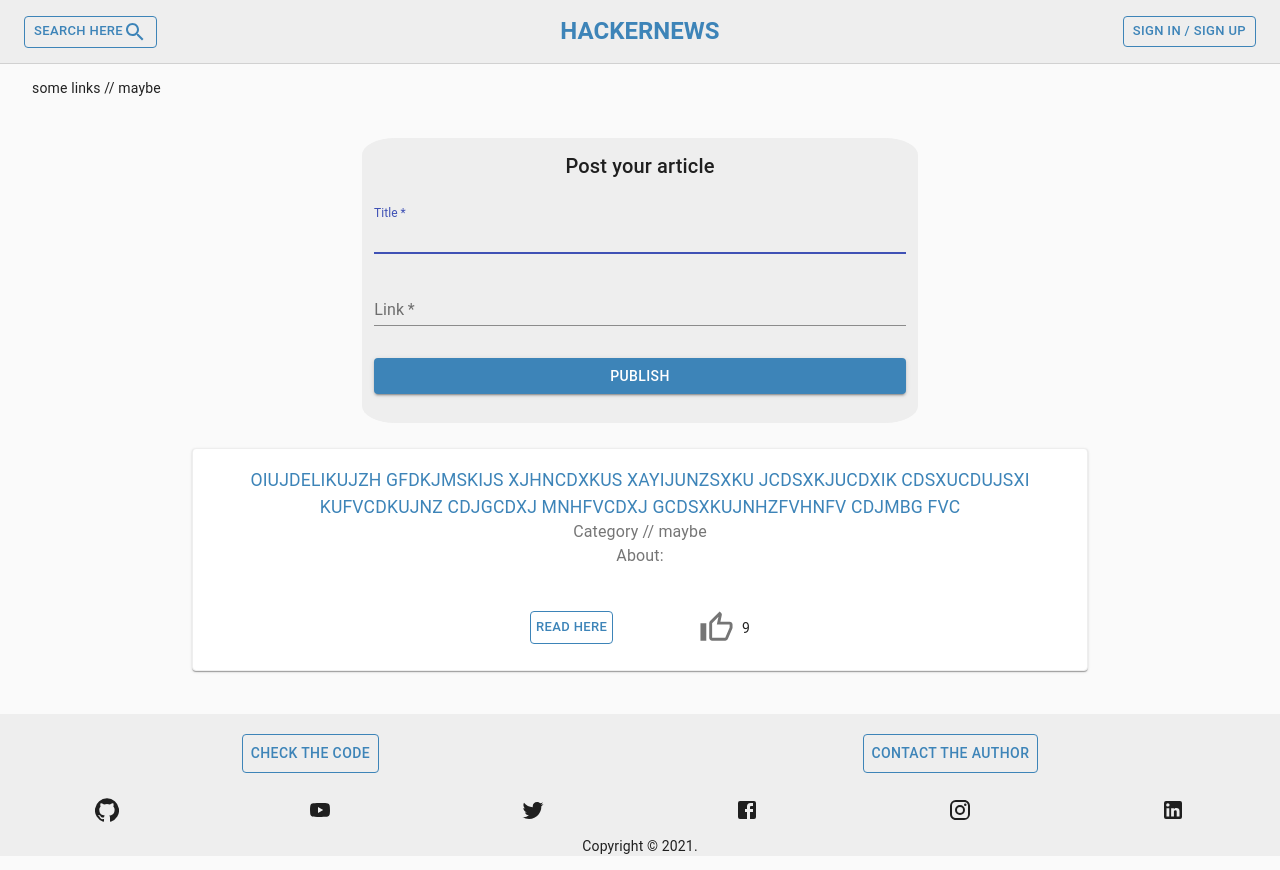
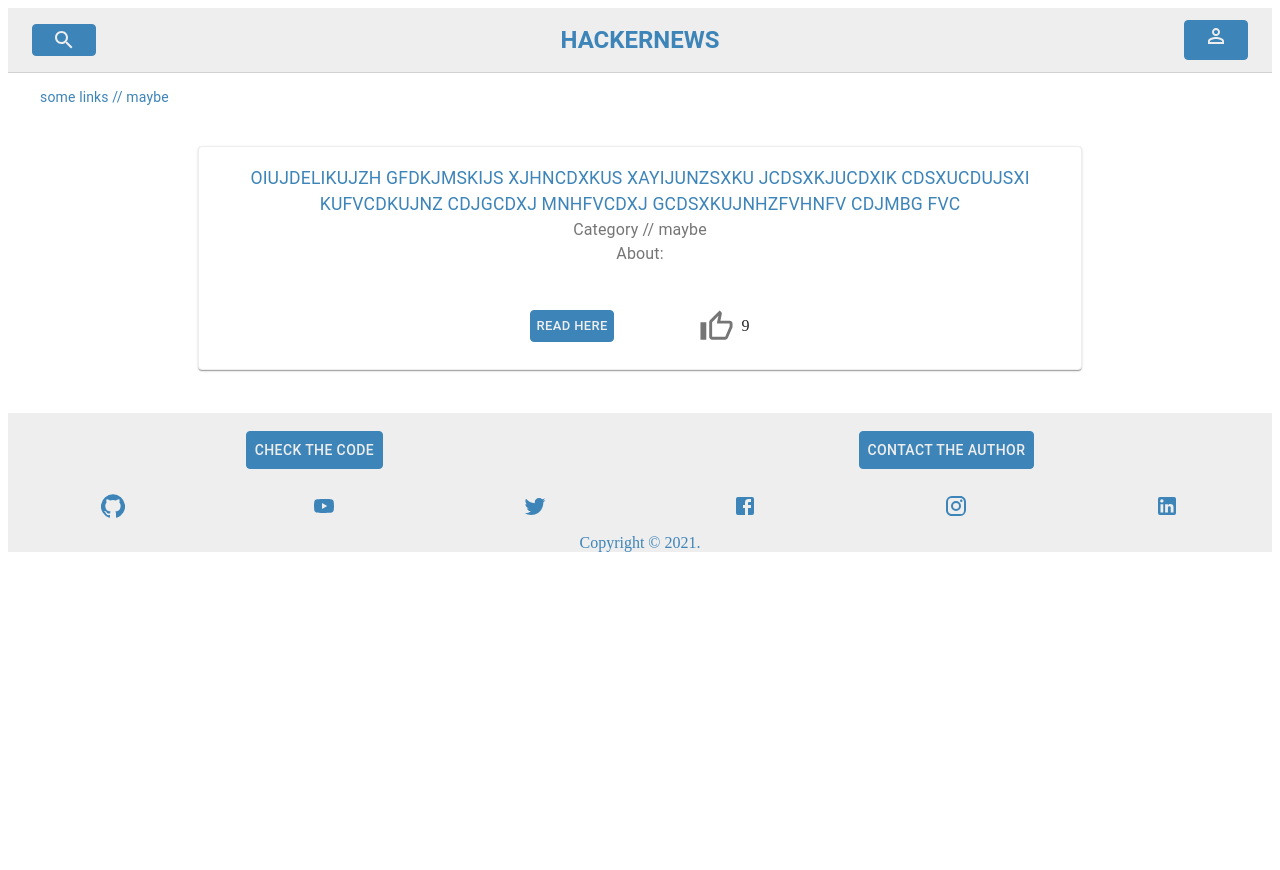
Before and after one commit to GiuliaGiovannoli/hackernews_challenge, a React (Create React App) app in the folder frontend/: page / in a window 1280 px wide. After the commit the page ends 800 px from the top, so only its background shows below. Built offline with nearby package versions, Linux system fonts and the light colour scheme.

Commit message:
navbar links working

```diff
--- a/frontend/src/App.css
+++ b/frontend/src/App.css
@@ -3,8 +3,9 @@
 }
 
 #btn {
-  color: #3d84b8;
+  background-color: #3d84b8;
   border: solid 1px #3d84b8;
+  color: #eeeeee;
 }
 
 #linkStyle {
--- a/frontend/src/components/NavBar.js
+++ b/frontend/src/components/NavBar.js
@@ -1,7 +1,9 @@
-import React from 'react';
-import { NavLink } from "react-router-dom"
+import React, { useState, useEffect, useContext } from 'react'
+import { NavLink, useHistory, useParams } from "react-router-dom"
 
 import './styles.css'
+import { LogInStatusContext } from '../context/LogInStatus'
+import { UserInfosContext } from '../context/UserInfos'
 
 import { makeStyles } from '@material-ui/core/styles';
 import Toolbar from '@material-ui/core/Toolbar';
@@ -9,6 +11,7 @@
 import SearchIcon from '@material-ui/icons/Search';
 import Typography from '@material-ui/core/Typography';
 import Link from '@material-ui/core/Link';
+import PersonOutlineIcon from '@material-ui/icons/PersonOutline';
 
 const useStyles = makeStyles((theme) => ({
   toolbar: {
@@ -36,13 +39,15 @@
     //
   }
 
+  const [logInStatus, setLogInStatus] = useContext(LogInStatusContext)
+
+  const [userInfos, setUserInfos] = useContext(UserInfosContext)
+
 
   return (
     <React.Fragment>
       <Toolbar className={classes.toolbar} style={{ backgroundColor: '#eeeeee' }}>
-      <Button variant="outlined" size="small" id="btn" onClick={handleClick}>
-      Search here
-      <br></br>
+      <Button variant="outlined" size="small" id="btn" onClick={() => handleClick()}>
       <SearchIcon />
         </Button>
         <Typography
@@ -58,14 +63,15 @@
           HACKERNEWS
           </NavLink>
         </Typography>
-        <NavLink to="/access" id="linkStyle">
         <Button variant="outlined" size="small" id="btn">
-          Sign in / Sign up
+          {logInStatus && logInStatus ?
+            (userInfos && <NavLink to={`/user/${userInfos._id}`} id="linkStyle" style={{ color: '#eeeeee' }}>{userInfos.username}</NavLink>)
+          :
+          (<NavLink to="/access" id="linkStyle"><PersonOutlineIcon style={{ color: '#eeeeee' }} /></NavLink>)
+          }
         </Button>
-        </NavLink>
       </Toolbar>
       <Toolbar component="nav" variant="dense" className={classes.toolbarSecondary}>
-
           <Link
             color="inherit"
             noWrap
--- a/frontend/src/components/Posts.js
+++ b/frontend/src/components/Posts.js
@@ -1,6 +1,9 @@
-import React from 'react';
+import React, { useState, useEffect, useContext } from 'react'
+import { NavLink, Link, useHistory, useParams } from "react-router-dom"
 
 import CreatePost from './CreatePost'
+import { LogInStatusContext } from '../context/LogInStatus'
+import { UserInfosContext } from '../context/UserInfos'
 
 import { makeStyles } from '@material-ui/core/styles';
 import Card from '@material-ui/core/Card';
@@ -32,12 +35,17 @@
 
   const classes = useStyles();
 
+  const [logInStatus, setLogInStatus] = useContext(LogInStatusContext)
+
+  const [userInfos, setUserInfos] = useContext(UserInfosContext)
+
 
   return (
     <>
 
-    {/* add condition here */}
-    <CreatePost />
+    { logInStatus && logInStatus ?
+    <CreatePost /> : null
+    }
 
     <div style={{ display: 'flex', margin: '2% 15%', flexDirection:'column' }}>
     <Card className={classes.root}
```
